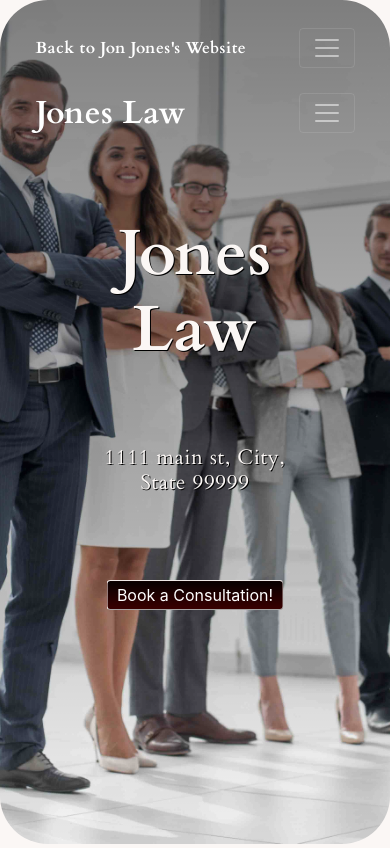
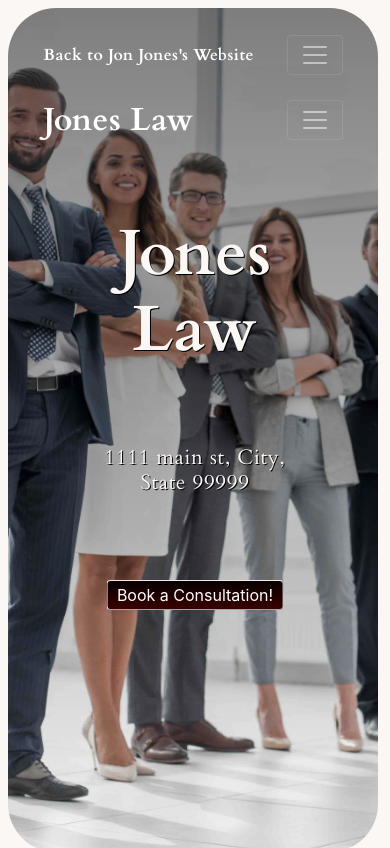
Before and after one commit to jon-jones/portfolioWebsite, a plain HTML site: page law.html in a window 390 px wide. Shown: the top 848 px of the page. Drawn offline with nearby package versions, Linux system fonts and the light colour scheme.

Commit message:
Update law.css

```diff
--- a/law.css
+++ b/law.css
@@ -335,9 +335,9 @@ body {
 
 @media only screen and (max-width: 600px) {
     .bgimage {
-        width: 100%;
+        width: 95%;
         height: 100vh;
-        margin: 0;
+        margin: 2%;
         background: linear-gradient( rgba(0, 0, 0, .5), rgba(0, 0, 0, 0) ), url('images/law-mobile.jpg');
         background-repeat: no-repeat;
         background-position: center;
@@ -353,7 +353,7 @@ body {
     }
 
     .bubble2 {
-        width: 90%;
+        padding: 96%;
         padding: 5%;
         transform: translateX(-3%);
     }
@@ -364,7 +364,9 @@ body {
     }
 
     .review {
+        width: 90%;
         padding: 10%;
+        transform: translateX(1%);
     }
 
     .common-h2 {
```
